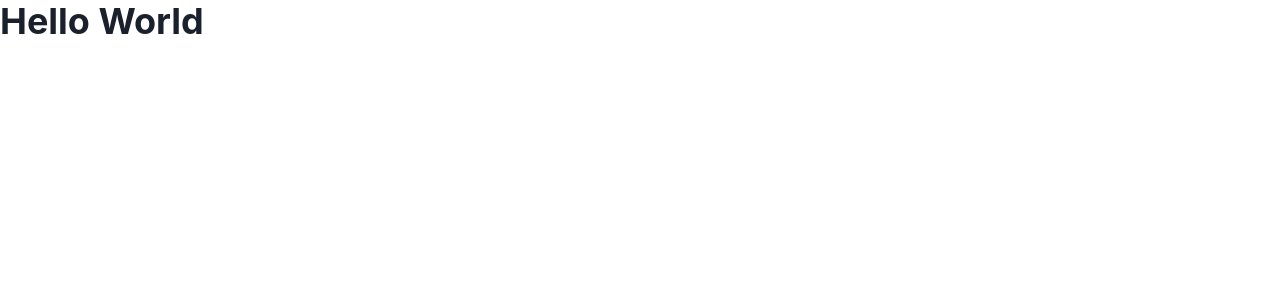
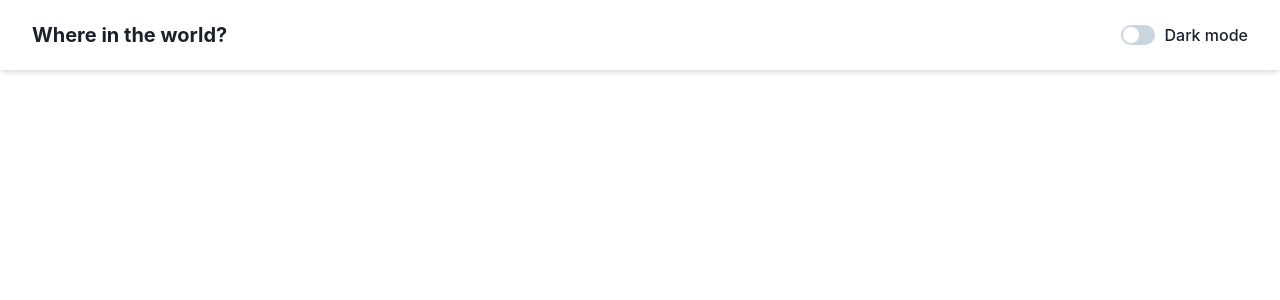
Before and after one commit to dboatengg/Where-in-the-world, a React (Vite) app: page / in a window 1280 px wide. Shown: the top 300 px of the page. Built offline with nearby package versions, Linux system fonts and the light colour scheme.

Commit message:
Build navbar

```diff
--- a/src/App.tsx
+++ b/src/App.tsx
@@ -1,8 +1,14 @@
-import { Heading } from "@chakra-ui/react";
+import { Grid, GridItem, Heading } from "@chakra-ui/react";
+import Navbar from "./components/Navbar";
 
 export default function App() {
 
   return (
-    <Heading>Hello World</Heading>
+    <Grid templateAreas={`"nav" "main"`} templateColumns="1fr">
+      <GridItem area="nav">
+        <Navbar/>
+      </GridItem>
+      <GridItem area="main"></GridItem>
+    </Grid>
   );
 }
--- /dev/null
+++ b/src/components/Navbar.tsx
@@ -0,0 +1,15 @@
+import { Box, Flex, Heading, Link } from "@chakra-ui/react"
+import SwitchMode from "./SwitchMode"
+
+const Navbar = () => {
+  return (
+    <Box boxShadow="md">
+        <Flex justifyContent="space-between" alignItems="center" height="70px" maxWidth="95%" mx="auto">
+            <Link as="a" _hover={{ textDecoration: "none" }} ><Heading fontSize={{sm:'18px', md:'20px'}} whiteSpace="nowrap">Where in the world?</Heading></Link>
+            <SwitchMode/>
+        </Flex>
+    </Box>
+  )
+}
+
+export default Navbar;
--- /dev/null
+++ b/src/components/SwitchMode.tsx
@@ -0,0 +1,13 @@
+import { Flex, Switch, Text, useColorMode } from "@chakra-ui/react"
+
+const SwitchMode = () => {
+    const {toggleColorMode} = useColorMode()
+  return (
+    <Flex alignItems="center" gap="10px">
+        <Switch onChange={toggleColorMode}/>
+        <Text whiteSpace="nowrap" fontSize="16px" fontWeight="medium">Dark mode</Text>
+    </Flex>
+  )
+}
+
+export default SwitchMode;
```
